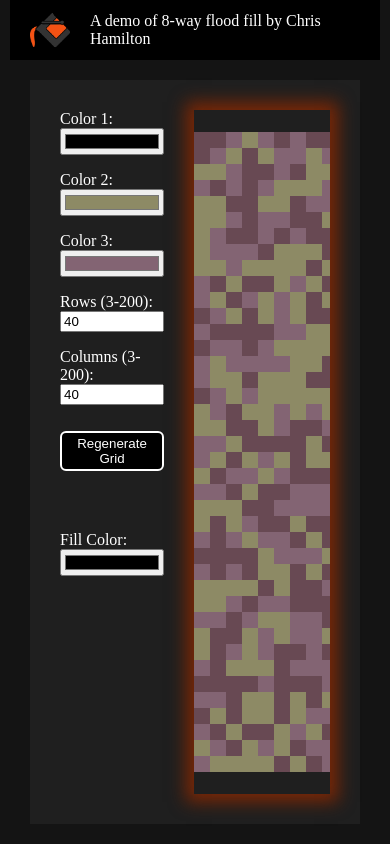
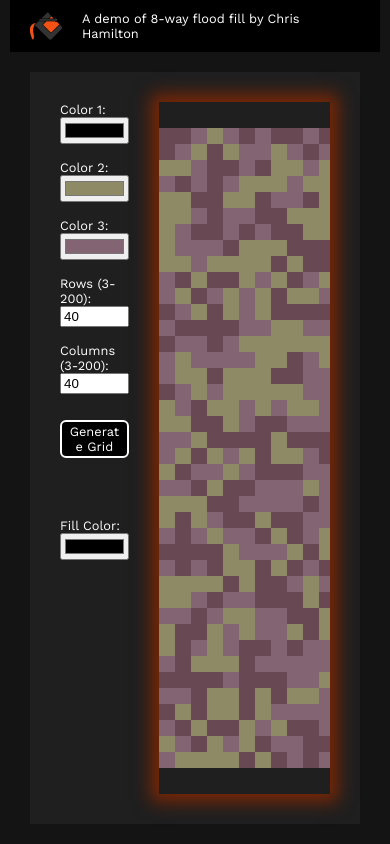
Before and after one commit to ChrisHamilton91/flood-fill-base64, a React (Vite) app in the folder react-frontend/: page / in a window 390 px wide. Built offline with nearby package versions, Linux system fonts and the light colour scheme; no server answers.

Commit message:
Add work sans font

```diff
--- a/react-frontend/src/sidebar.tsx
+++ b/react-frontend/src/sidebar.tsx
@@ -43,7 +43,7 @@ const Sidebar: FC = () => {
           Columns ({minColumns}-{maxColumns}): <br />
           <input type="number" value={columns} onChange={(e) => setColumns(e.target.value)} />
         </label>
-        <button onClick={generateGrid}>Regenerate Grid</button>
+        <button onClick={generateGrid}>Generate Grid</button>
       </form>
       <label>
         Fill Color:{" "}
--- a/react-frontend/src/styles.scss
+++ b/react-frontend/src/styles.scss
@@ -11,8 +11,11 @@ body,
   padding: 0;
 }
 
+@import url("https://fonts.googleapis.com/css2?family=Work+Sans");
+
 body {
   background-color: hsl(0, 0, 8%);
+  font-family: "Work Sans";
 }
 
 .loading-overlay {
@@ -99,6 +102,8 @@ body {
     border-radius: 6px;
     color: inherit;
     cursor: pointer;
+    font-family: inherit;
+    font-size: inherit;
 
     &:hover {
       background-color: hsl(0, 0, 20%);
@@ -152,6 +157,10 @@ body {
 }
 
 @media screen and (max-width: 600px) {
+  body {
+    font-size: 0.8em;
+  }
+
   .header {
     font-size: 1em;
 
@@ -159,11 +168,14 @@ body {
       width: 2.5em;
     }
   }
+
   .sidebar-container {
-    min-width: 7em;
-    max-width: 7em;
+    min-width: 6em;
+    max-width: 6em;
 
     button {
+      overflow: hidden;
+      word-wrap: break-word;
       height: 3em;
     }
   }
```
